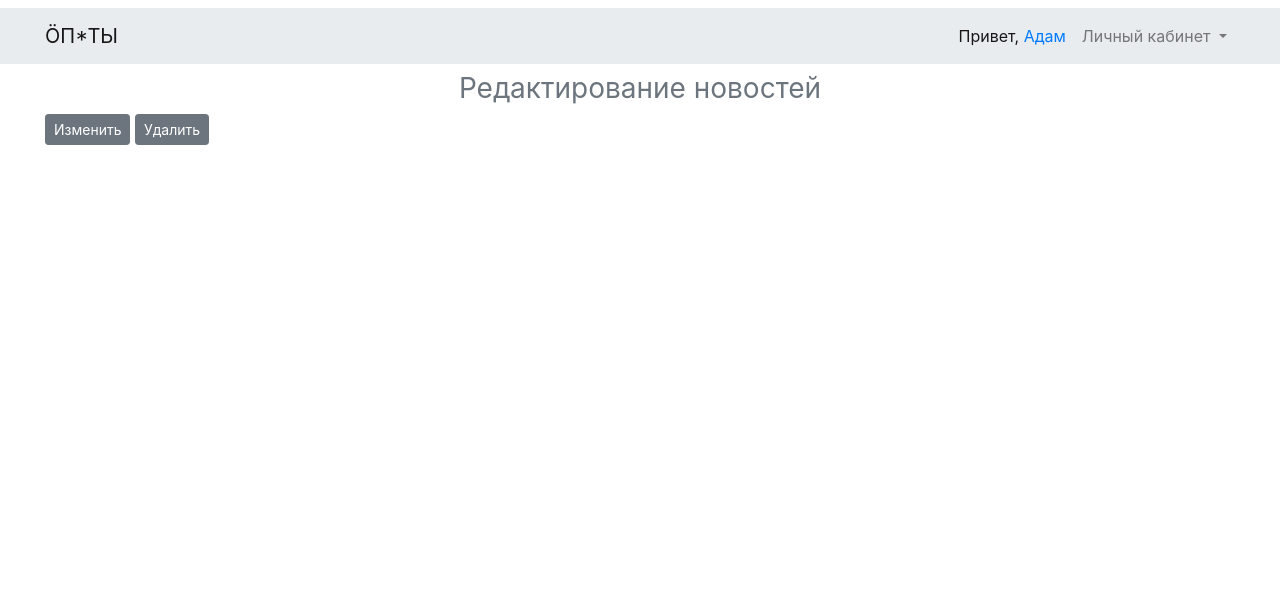
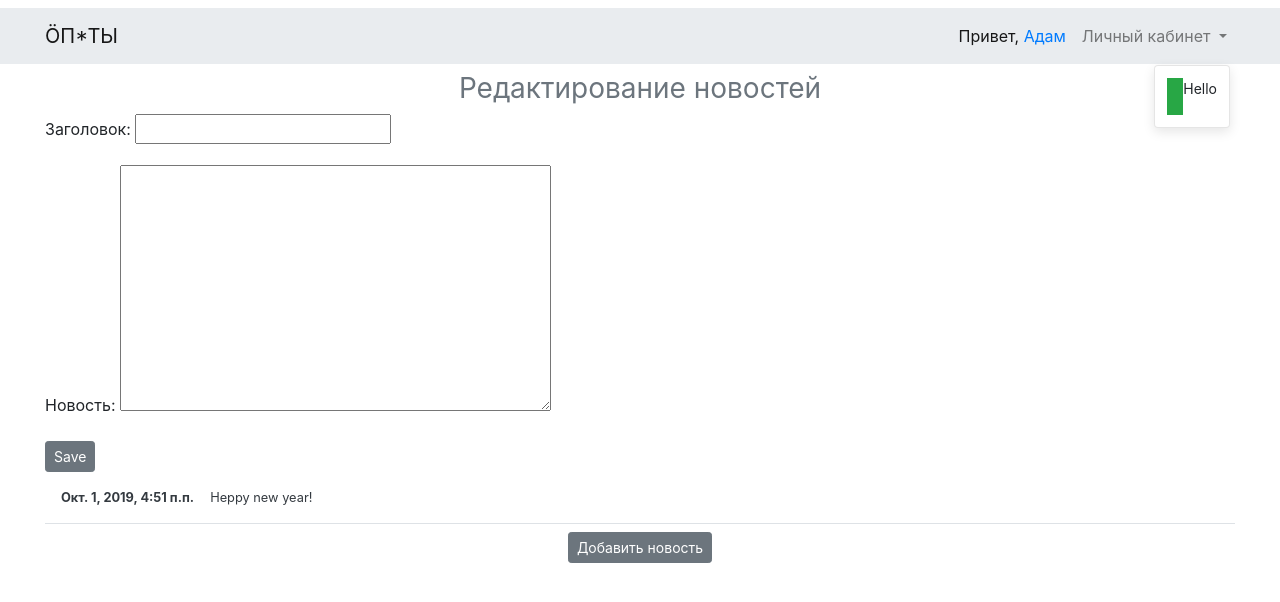
Before and after one commit to Evrikaseven/shop, a Django app: page /edit_news/ in a window 1280 px wide. Shown: the top 602 px of the page. Run offline with Django 3.2, Linux system fonts and the light colour scheme; a user stored in the database is signed in; data comes from the database, SQL or seed files in the repository; some libraries are stand-ins or nearby versions.

Commit message:
Updated Edit news teamplate

```diff
--- a/main/forms.py
+++ b/main/forms.py
@@ -465,7 +465,11 @@ class NewsForm(forms.Form):
 
     class Meta:
         model = News
-        fields = ('title', 'content', 'published')
+        fields = ('title', 'content')
+
+    @transaction.atomic
+    def save(self, commit=True):
+        return super().save(commit=commit)
 
 
 class UserForm(forms.ModelForm):
--- a/main/templates/main/edit_news.html
+++ b/main/templates/main/edit_news.html
@@ -10,16 +10,81 @@
     <div class="container">
               <form method="POST" id="submitForm">
               {% csrf_token %}
-              {{ form }}
+              {{ form.as_p }}
+                  <button type="submit" class="btn btn-secondary btn-sm">Save</button>
           </form>
     {% for n in news %}
-        <form type="post">
-            {% csrf_token %}
+          <div class="small lh-125 border-bottom border-gray">
+              <a class="d-flex text-dark pt-3" href="#" data-toggle="modal" data-target="#ModalNews{{ forloop.counter }}">
+                  <strong class="text-gray-dark mx-3">{{ n.published }}</strong>
+                  <p>{{n.title }}</p></a>
+          </div>
+                                <!-- Modal for News -->
+                        <div class="modal fade" id="ModalNews{{ forloop.counter }}" tabindex="-1" role="dialog" aria-labelledby="ModalNewslLabel{{ forloop.counter }}" aria-hidden="true">
+                          <div class="modal-dialog modal-dialog-centered" role="document">
+                            <div class="modal-content">
+                              <div class="modal-header">
+                                <h5 class="modal-title" id="ModalNewsLabel{{ forloop.counter }}">Изменить новость</h5>
+                                <button type="button" class="close" data-dismiss="modal" aria-label="Close">
+                                  <span aria-hidden="true">&times;</span>
+                                </button>
+                              </div>
+                              <div class="modal-body">
+                                  <h3 class="mb-0">
+                                    <a class="text-dark" href="#">{{ n.title }}</a>
+                                  </h3>
+                                  <div class="mb-3 text-muted">{{ n.published|date:"d.m.Y" }}</div>
+                                  <p class="card-text mb-auto">{{ n.content }}</p>
+                              </div>
+                              <div class="modal-footer">
+                                <button type="button" class="btn btn-secondary btn-sm" data-dismiss="modal">Сохранить</button>
+                                <button type="button" class="btn btn-secondary btn-sm" data-dismiss="modal">Удалить</button>
+                                <button type="button" class="btn btn-secondary btn-sm" data-dismiss="modal">Отмена</button>
+                              </div>
+                            </div>
+                          </div>
+                        </div>
+    {% endfor %}
+        <div class="text-center mb-4">
+                            <button class="btn btn-secondary btn-sm mt-2" href="#" data-toggle="modal" data-target="#ModalNew">Добавить новость</button>
+                        </div>
+                        <!-- Modal for News -->
+                        <div class="modal fade" id="ModalNew" tabindex="-1" role="dialog" aria-labelledby="ModalNewlLabel" aria-hidden="true">
+                          <div class="modal-dialog modal-dialog-centered" role="document">
+                            <div class="modal-content">
+                              <div class="modal-header">
+                                <h5 class="modal-title" id="ModalNewLabel">Добавть новость на сайт</h5>
+                                <button type="button" class="close" data-dismiss="modal" aria-label="Close">
+                                  <span aria-hidden="true">&times;</span>
+                                </button>
+                              </div>
+                              <div class="modal-body">
+                                  <form type="post" id="addNews">
+                                      {% csrf_token %}
+                                    <h3 class="mb-0">
+                                        <p class="text-dark" href="#">{{ form.title }}</p>
+                                    </h3>
+                                    <p class="card-text mb-auto">{{ form.content }}</p>
+                                  </form>
 
-                                <button type="button" class="btn btn-secondary btn-sm">Изменить</button>
-                                <button type="button" class="btn btn-secondary btn-sm">Удалить</button>
+                              </div>
+                              <div class="modal-footer">
+                                <button type="submit" class="btn btn-secondary btn-sm" form="addNews" value = "Refresh" onclick="history.go(0)">Сохранить</button>
+                                <button type="button" class="btn btn-secondary btn-sm" data-dismiss="modal">Отмена</button>
+                              </div>
+                        </div>
+                     </div>
+                    </div>
 
-        </form>
-    {% endfor %}
+            <div class="toast" data-delay="1500" data-autohide="false" role="alert" aria-live="assertive" aria-atomic="true">
+                <div class="toast-body d-flex ">
+                    <div class="bg-success p-2"></div><p>Hello</p>
+                </div>
+            </div>
     </div>
+        <script>
+        $(document).ready(function () {
+            $('.toast').toast('show');
+        });
+    </script>
 {% endblock content %}
--- a/main/views.py
+++ b/main/views.py
@@ -523,10 +523,12 @@ class NewsView(CommonContextViewMixin, TemplateView):
         return context
 
 
-class EditNewsView(CommonContextViewMixin, TemplateView):
+class EditNewsView(LoginRolesRequiredViewMixin, CommonContextViewMixin, FormView):
     template_name = 'main/edit_news.html'
     form_class = NewsForm
-    models = _models.News
+
+    def get_success_url(self):
+        return reverse_lazy('main:edit_news')
 
     def get_context_data(self, **kwargs):
         context = super().get_context_data(**kwargs)
```
